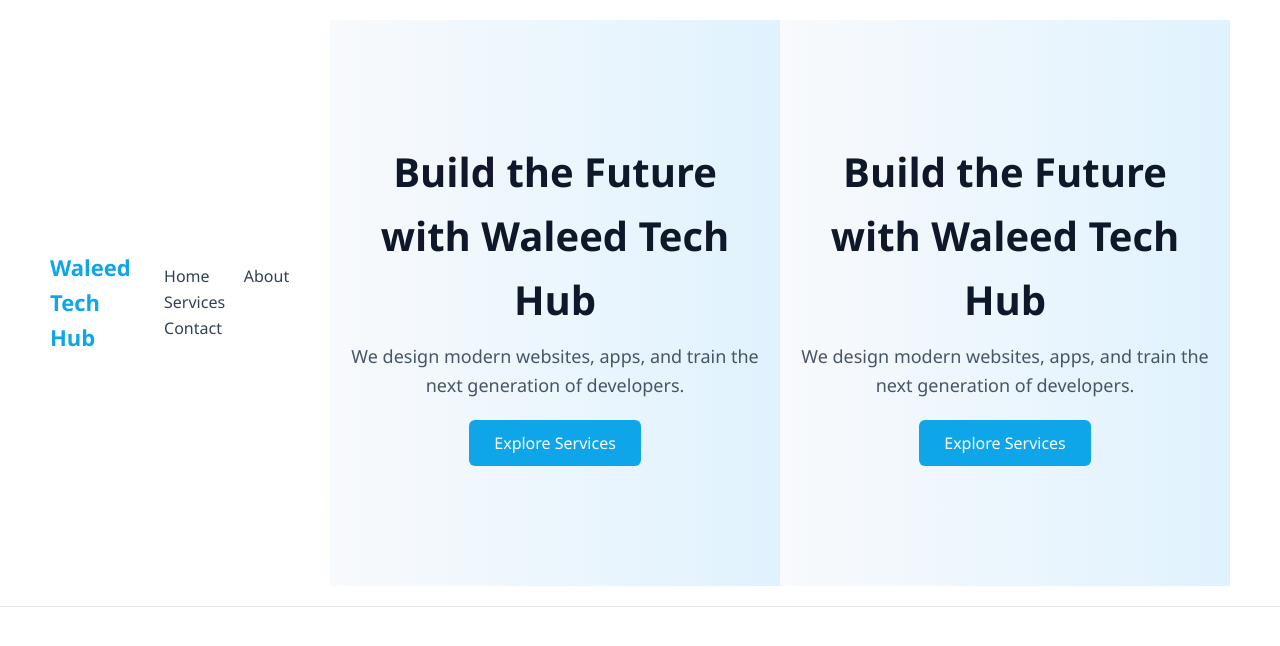
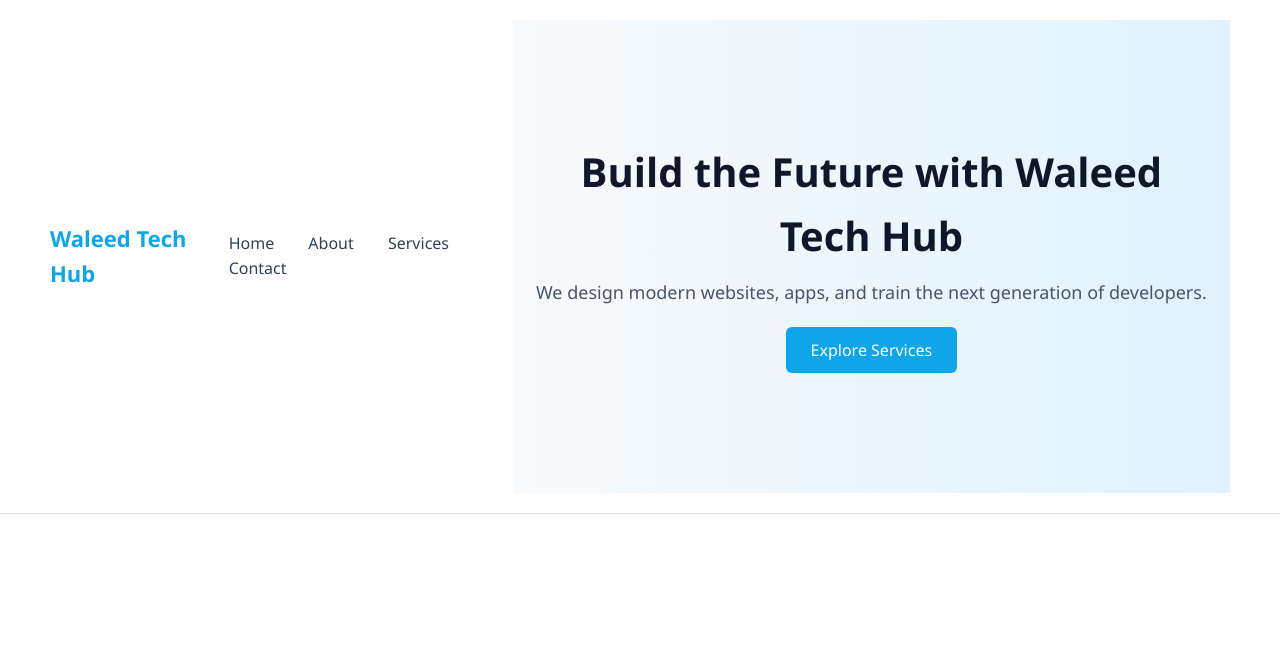
Before and after one commit to warleed2004/warleed-website, a plain HTML site: page index.html in a window 1280 px wide. Drawn offline with Linux system fonts and the light colour scheme.

Commit message:
Add files via upload

```diff
--- a/index.html
+++ b/index.html
@@ -17,8 +17,4 @@
   <h2>Build the Future with Waleed Tech Hub</h2>
   <p>We design modern websites, apps, and train the next generation of developers.</p>
   <a href="services.html"><button>Explore Services</button></a>
-</section><section class="hero">
-  <h2>Build the Future with Waleed Tech Hub</h2>
-  <p>We design modern websites, apps, and train the next generation of developers.</p>
-  <a href="services.html"><button>Explore Services</button></a>
 </section>
```
